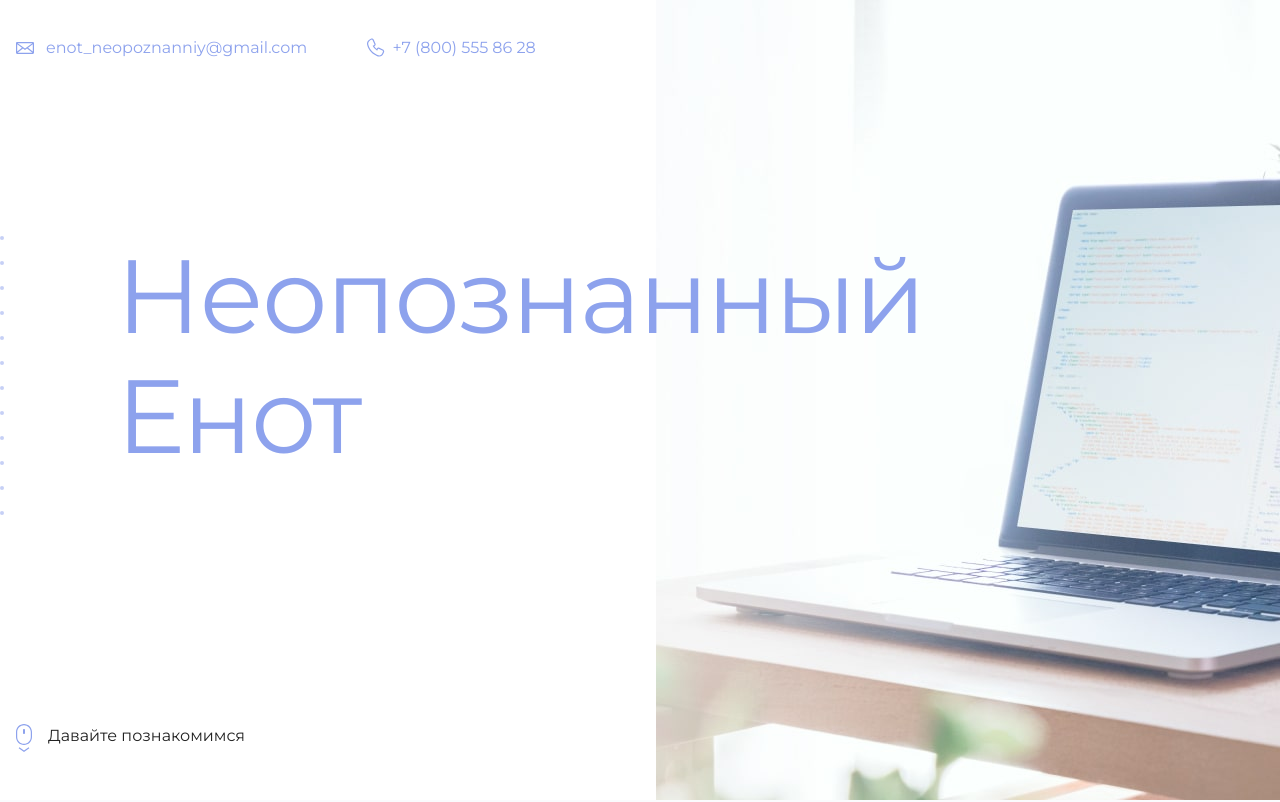
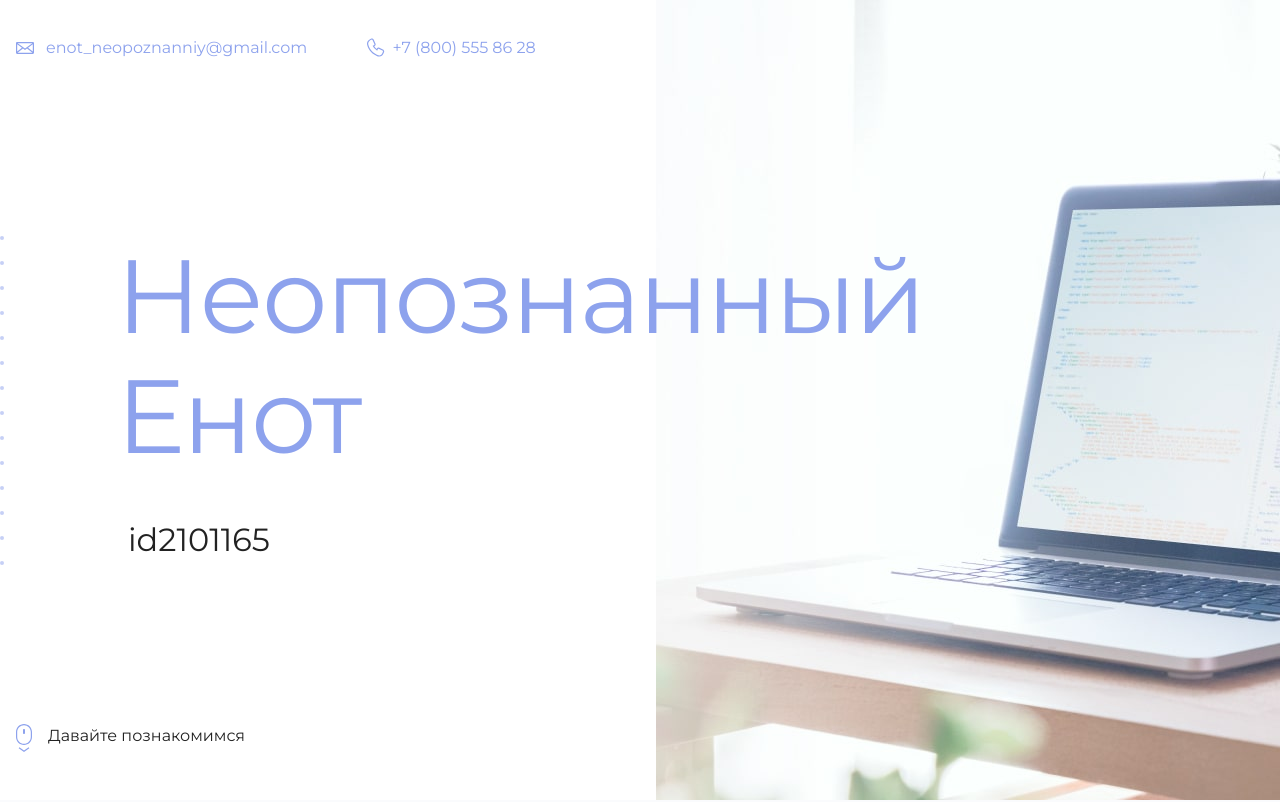
Before and after one commit to dmitrybochenkov/github-pages-example, a plain HTML site: page index.html in a window 1280 px wide. Shown: the top 802 px of the page. Drawn offline with Linux system fonts and the light colour scheme.

Commit message:
Поправляет добавленный ранее id.

```diff
--- a/index.html
+++ b/index.html
@@ -19,7 +19,7 @@
       <section class="hero-image">
         <div class="container">
           <h1 class="heading">Неопознанный Енот</h1>
-          <p><id2101165></p>
+          <p>id2101165</p>
         </div>
       </section>
 
```
